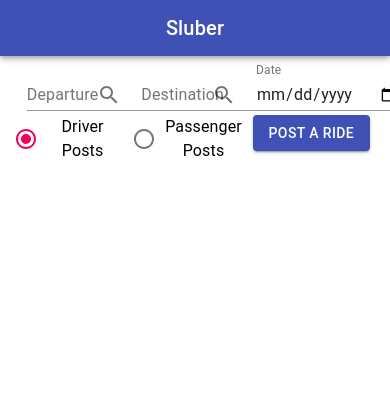
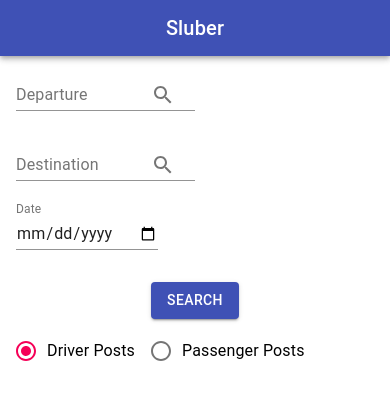
Before and after one commit to amshholland/sluber-ui, a React (Create React App) app: page / in a window 390 px wide. Shown: the top 400 px of the page. Built offline with nearby package versions, Linux system fonts and the light colour scheme; no server answers.

Commit message:
add responsiveness to search page and updated styles

```diff
--- a/src/components/CardList.js
+++ b/src/components/CardList.js
@@ -1,13 +1,14 @@
 import React from 'react';
 import { Grid, Button, Typography, Card, CardContent } from '@material-ui/core';
-import CardListStyles from '../styles/CardListStyles.js'
+import CardListStyles from '../styles/CardListStyles.js';
 import AccountCircleIcon from '@material-ui/icons/AccountCircle';
+
 const useStyles = CardListStyles
 
 function CardList(props) {
     return (
-        <div >
-            <Grid container spacing={24}>
+        <div>
+            <Grid container spacing={1}>
                 {props.data.map(element => {
                     return (
                         <Grid item xs={12} sm={12} lg={12} xl={12}>
@@ -35,31 +36,32 @@ function CardItem(props) {
 
     return (
         <div>
-            <Card className={classes.card}>
+            <Card square elevation={2} className={classes.card} >
                 <CardContent>
-                    <Grid container spacing={24} className={classes.grid}>
-                        <Grid item xs={3} sm={3} lg={3} xl={3}>
+                    <Grid container spacing={1} className={classes.grid} >
+                        <Grid item xs={12} sm={3} lg={3} xl={3}>
                             <Typography gutterBottom variant='h5' component='h2'>
                                 <p>{name}</p>
                                 <AccountCircleIcon fontSize='large' />
                             </Typography>
                         </Grid>
-                        <Grid item xs={3} sm={3} lg={3} xl={3}>
+                        <Grid item xs={12} sm={6} md={3} lg={3} xl={3}>
                             <Typography variant='body2' color='textSecondary' component='p'>
                                 <h3>{props.data.origin} to {props.data.destination}</h3>
                                 <p>{departDate}</p>
                                 <p>Additional Comments: {props.data.comments}</p>
                             </Typography>
                         </Grid>
-                        <Grid item xs={3} sm={3} lg={3} xl={3}>
-                            <Typography variant='body1' color='textSecondary' component='p'>
+                        <Grid item xs={12} sm={3} md={3} lg={3} xl={3}>
+                            <Typography variant='body2' color='textSecondary' component='p'>
                                 <h4>Departs at: {departTime}</h4>
                                 <h4>Arrives at: {arriveTime}</h4>
                             </Typography>
                         </Grid>
-                        { props.value === 'driver' ?
-                            <Grid item xs={3} sm={3} lg={3} xl={3}>
-                                <Button onClick={props.handleSubmit.bind(this, props.data.tripId)} variant="contained" color="primary">
+                        {props.value === 'driver' ?
+                            <Grid item xs={12} sm={12} md={3} lg={3} xl={3} >
+                                <Button onClick={props.handleSubmit.bind(this, props.data.tripId)} variant="contained"
+                                        color="primary">
                                     I'm interested
                                 </Button>
                                 <p>{props.data.seatsAvailable} seat/s remaining</p>
--- a/src/components/TopMenu.js
+++ b/src/components/TopMenu.js
@@ -1,12 +1,8 @@
 import React, { Component } from 'react';
 import '../styles/menuStyles.css'
 import TextField from '@material-ui/core/TextField';
-import Button from '@material-ui/core/Button';
-import IconButton from '@material-ui/core/IconButton';
-import InputAdornment from '@material-ui/core/InputAdornment';
+import { Button, IconButton, InputAdornment } from '@material-ui/core';
 import SearchIcon from '@material-ui/icons/Search';
-import { Dialog, DialogActions } from '@material-ui/core';
-import PostRide from './PostRide'
 import axios from 'axios'
 import Radio from '@material-ui/core/Radio';
 import RadioGroup from '@material-ui/core/RadioGroup';
@@ -147,6 +143,15 @@ class TopMenu extends Component {
               <TextField id='date-search-input' label='Date' type='date' InputLabelProps={{shrink: true }}/>
             </form>
         </div>
+
+        <div className='post-ride-btn-cont'>
+          <div className='post-ride-btn'>
+            <Button variant='contained' color='primary' defaultValue={this.state.date} onChange={this.handleDateChange} onClick={this.handlePostOpen}>
+              Search
+            </Button>
+          </div>
+        </div>
+
         <div className='post-ride-btn-cont'>
           <div className='post-ride-tog'>
             <RadioGroup row aria-label='usertype' name='user1' value={this.props.value} onChange={this.props.handleChange}>
@@ -154,28 +159,6 @@ class TopMenu extends Component {
               <div className='post-ride-cont'><FormControlLabel value='passenger' control={<Radio />} label='Passenger Posts' /></div>
             </RadioGroup>
           </div>
-          <div className='post-ride-btn'>
-            <Button variant='contained' color='primary' defaultValue={this.state.date} onChange={this.handleDateChange} onClick={this.handlePostOpen}>
-              Post a Ride
-            </Button>
-          </div>
-          <Dialog
-            className='post-ride-form-cont'
-            open={this.state.isPostRideOpen}
-            onClose={this.handlePostClose}
-            fullWidth={true}
-            maxWidth = {'md'}
-          >
-            <PostRide handleChangeEmpl={this.handleChangeEmpl} handleChangeData={this.handleChangeData} tripValue={this.state.tripValue} />
-            <DialogActions>
-              <Button onClick={this.handlePostClose} color='primary'>
-                Cancel
-              </Button>
-              <Button onClick={this.handlePostRide} color='primary'>
-                Submit
-              </Button>
-            </DialogActions>
-          </Dialog>
         </div>
     </div>
     );
--- a/src/styles/CardListStyles.js
+++ b/src/styles/CardListStyles.js
@@ -5,8 +5,7 @@ const CardListStyles = makeStyles({
             "align-items": "center",
         },
         card: {
-            "margin-bottom": "1%",
-            "border": "2px solid black",
+            "margin-bottom": "2%",
         }
     });
 
--- a/src/styles/menuStyles.css
+++ b/src/styles/menuStyles.css
@@ -3,33 +3,28 @@
 }
 
 .search-cont {
-    width: auto;
+    width: 100%;
     height: auto;
-    margin-left: 3%;
     margin-top: 2%;
-    justify-content: center;
-    text-align: center;
+    display: inline-flex;
+    justify-content: space-between;
 }
 
 .departure-search-cont {
-    width: 33%;
-    float: left;
+    width: 50%;
 }
 
 .destination-search-cont {
-    width: 33%;
-    float: left;
+    width: 50%;
 }
 
 .date-search-cont {
     width: 33%;
-    float: left;
 }
 
 .post-ride-btn-cont {
     width: 100%;
-    margin-top: 1%;
-    float: left;
+    margin-top: 3%;
     margin-bottom: 1%;
 }
 
@@ -37,17 +32,16 @@
     width: 100%
 }
 
-.post-ride-btn {
-    width: 33%;
-    float: left;
+.post-ride-tog {
+    width: 100%;
 }
 
-.post-ride-tog {
-    width: 66%;
-    float: left;
+@media screen and (max-width: 700px) {
+    .search-cont {
+        display: block;
+    }
+
+    .departure-search-cont, .date-search-cont, .destination-search-cont {
+        padding-bottom: 6%;
+    }
 }
-
-.post-ride-cont {
-    width: 50%;
-    float: left;
-}
```
Lines whose indentation alone changed are shown as unchanged.
